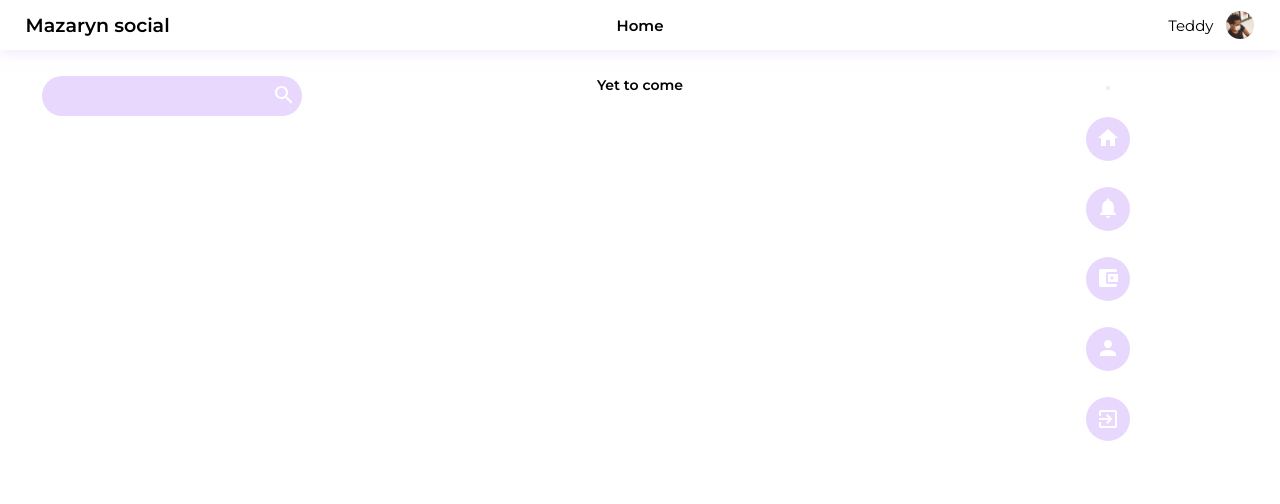
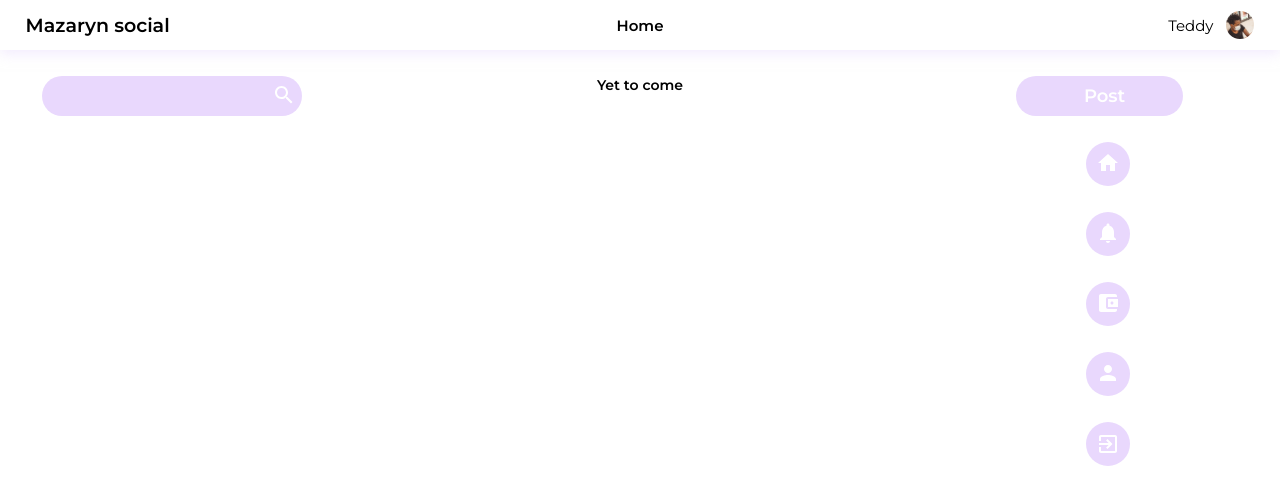
Before and after one commit to aiden77mori/mazaryn-frontend, a React (Create React App) app: page /wallet in a window 1280 px wide. Shown: the top 504 px of the page. Built offline with nearby package versions, Linux system fonts and the light colour scheme.

Commit message:
pop up integration

```diff
--- a/src/components/right pane/PostCard/PostCard.css
+++ b/src/components/right pane/PostCard/PostCard.css
@@ -0,0 +1,13 @@
+.postButton{
+    height: 2.5rem;
+    width: 10.4375rem;
+    border-radius: 64px;
+    padding-left: 10px;
+    margin-right: 5%;
+    background-color: #e9d8fd;
+    color: #fff;
+    text-align: center;
+    font-weight: bold;
+    font-size: large;
+    border-style: none;
+}
--- a/src/components/right pane/PostCard/PostCard.js
+++ b/src/components/right pane/PostCard/PostCard.js
@@ -1,14 +1,33 @@
-import React from 'react';
+import React, { useState } from 'react';
 import './PostCard.css';
 import Popup from 'reactjs-popup';
 import 'reactjs-popup/dist/index.css';
 
 function PostCard() {
+  const [open, setOpen] = useState(false);
+
+  function closeModal(){
+    setOpen(false);
+  }
+
   return (
-    <Popup trigger={<button></button>}>
-      <p>Pop up</p>
-    </Popup>
-  )
+    <div>
+      <button type="button" className="postButton" onClick={() => setOpen(o => !o)}>
+        Post
+      </button>
+      <Popup open={open} closeOnDocumentClick onClose={closeModal}>
+        <div className="modal">
+          <a className="close" onClick={closeModal}>
+            &times;
+          </a>
+          Lorem ipsum dolor sit amet, consectetur adipisicing elit. Beatae magni
+          omnis delectus nemo, maxime molestiae dolorem numquam mollitia, voluptate
+          ea, accusamus excepturi deleniti ratione sapiente! Laudantium, aperiam
+          doloribus. Odit, aut.
+        </div>
+      </Popup>
+    </div>
+  );
 }
 
 export default PostCard;
--- a/src/components/right pane/RightPane.css
+++ b/src/components/right pane/RightPane.css
@@ -1,20 +1,6 @@
 .rightPane{
     width: 29%;
     height: 100%;
-}
-
-.postButton{
-    height: 2.5rem;
-    width: 10.4375rem;
-    border-radius: 64px;
-    padding-left: 10px;
-    margin-right: 5%;
-    background-color: #e9d8fd;
-    color: #fff;
-    text-align: center;
-    font-weight: bold;
-    font-size: large;
-    border-style: none;
 }
 
 nav{
--- a/src/components/right pane/RightPane.js
+++ b/src/components/right pane/RightPane.js
@@ -11,12 +11,7 @@ import PostCard from './PostCard/PostCard';
 function RightPane({logout}){
     return(
         <div className='rightPane'>
-            <PostCard className='postButton'/>
-            {
-                /*
-                <button className='postButton'>Post</button>
-                */
-            }
+            <PostCard />
             <nav>
                 <ul>
                     <li>
```
